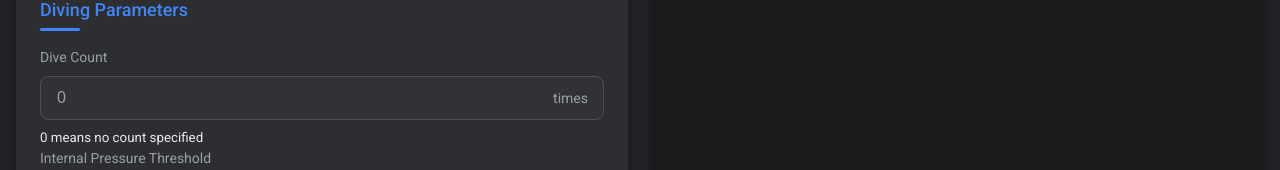
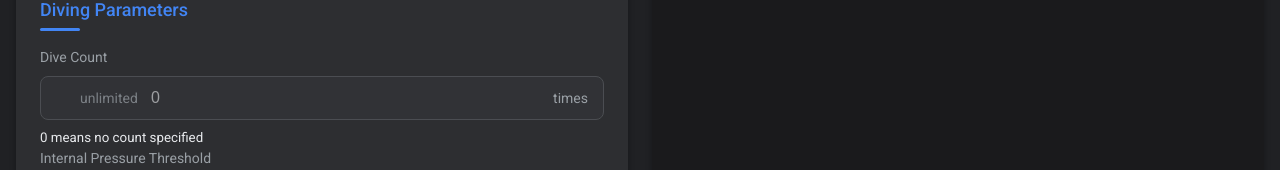
Before and after one commit to Triton-Project/Triton-Lite_Console, a React (Create React App) app in the folder triton-lite/: page / in a window 1280 px wide. Shown: the part 756-926 px from the top of the page. Built offline with nearby package versions, Linux system fonts and the light colour scheme; a web font is replaced by a local one.

Commit message:
Add unlimited text styling for dive count input; adjust input padding and fix number input arrows position

```diff
--- a/triton-lite/src/App.css
+++ b/triton-lite/src/App.css
@@ -482,3 +482,28 @@ h2::after {
   83.33% { color: #8800ff; }
   100% { color: #ff0000; }
 }
+
+/* Unlimited text styling */
+.unlimited-text {
+  position: absolute;
+  left: 40px;
+  top: 50%;
+  transform: translateY(-50%);
+  color: var(--text-secondary);
+  font-size: 14px;
+  opacity: 0.7;
+  pointer-events: none;
+}
+
+/* Adjust input padding when unlimited text is shown */
+.input-wrapper.has-unlimited input {
+  padding-left: 110px;
+}
+
+/* Fix number input arrows position */
+.input-wrapper input[type="number"]::-webkit-inner-spin-button,
+.input-wrapper input[type="number"]::-webkit-outer-spin-button {
+  position: absolute;
+  right: 40px;
+  opacity: 1;
+}
--- a/triton-lite/src/App.js
+++ b/triton-lite/src/App.js
@@ -547,7 +547,7 @@ function App() {
             <div className="dive-controls">
               <div className="form-group">
                 <label htmlFor="diveCount">Dive Count</label>
-                <div className="input-wrapper">
+                <div className={`input-wrapper ${parameters.diveCount === '0' ? 'has-unlimited' : ''}`}>
                   <input
                     id="diveCount"
                     type="number"
@@ -556,6 +556,9 @@ function App() {
                     disabled={!isConnected}
                     placeholder="0-1023"
                   />
+                  {parameters.diveCount === '0' && (
+                    <span className="unlimited-text">unlimited</span>
+                  )}
                   <span className="input-unit">times</span>
                 </div>
                 <small className="input-help">0 means no count specified</small>
```
